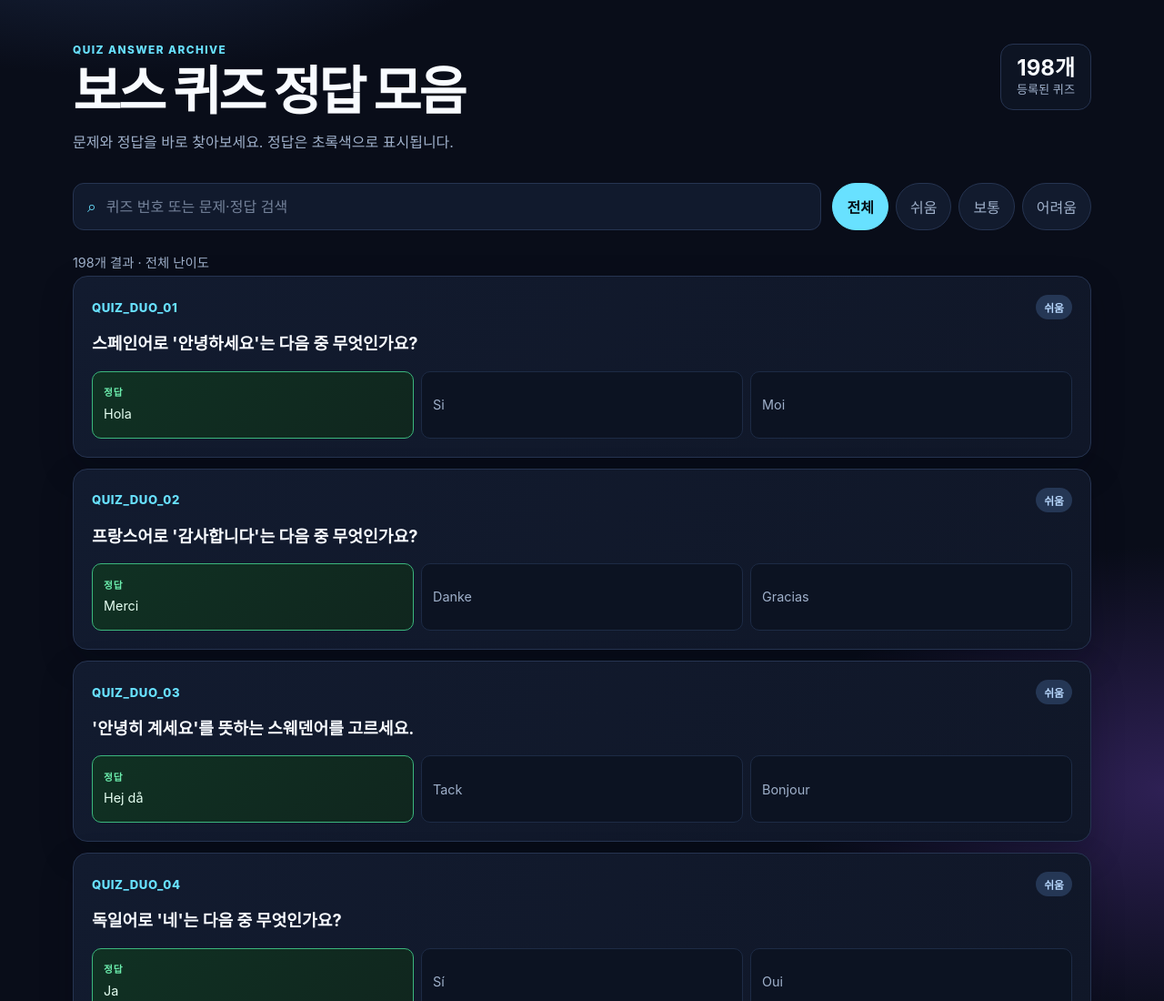
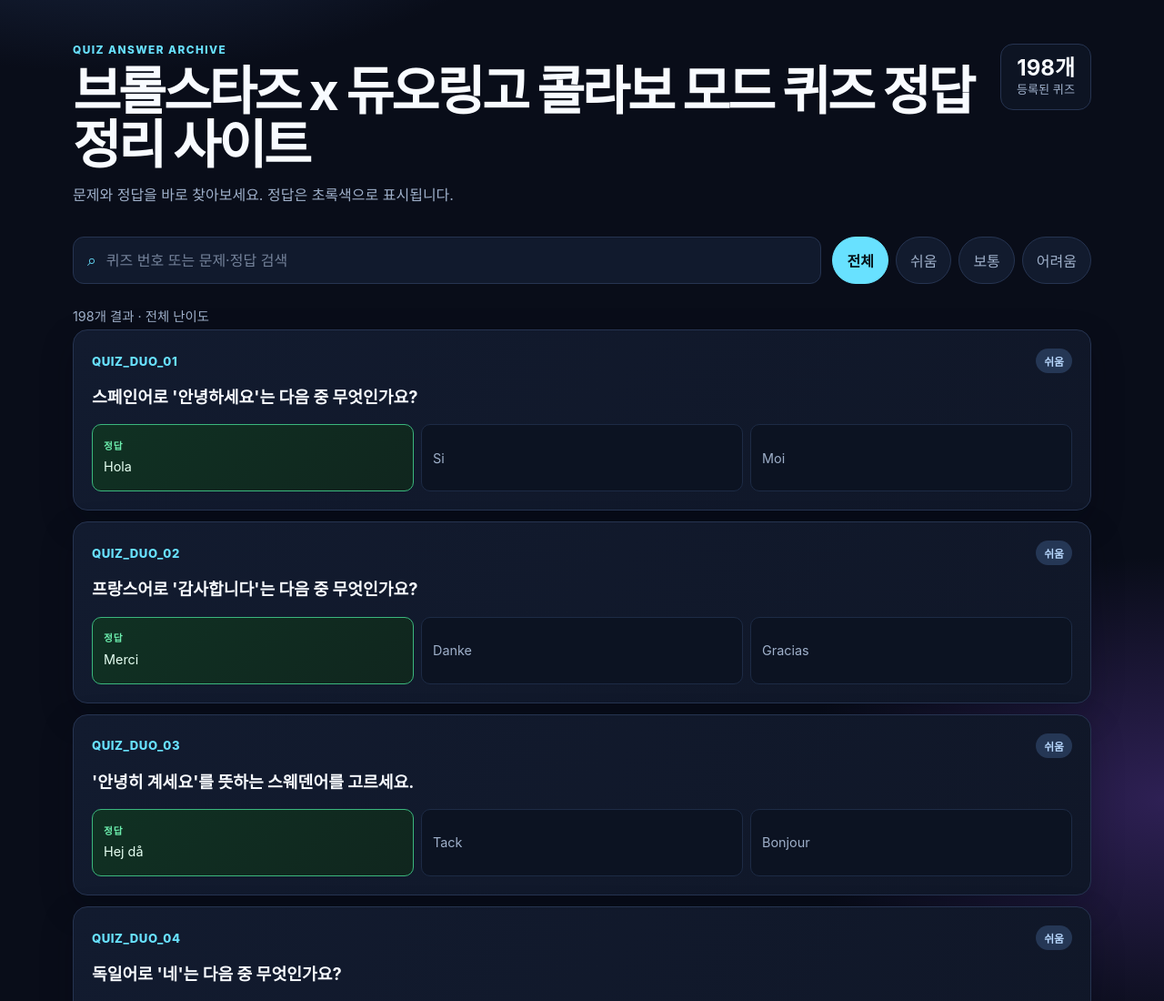
Before and after one commit to Droidz325/BSDQ, a plain HTML site: page index.html in a window 1280 px wide. Shown: the top 1100 px of the page at 91% size. Drawn offline with Linux system fonts and the light colour scheme.

Commit message:
Update index.html

```diff
--- a/index.html
+++ b/index.html
@@ -50,7 +50,7 @@
   <body>
     <main class="shell">
       <header>
-        <div><p class="eyebrow">QUIZ ANSWER ARCHIVE</p><h1>보스 퀴즈 정답 모음</h1><p class="intro">문제와 정답을 바로 찾아보세요. 정답은 초록색으로 표시됩니다.</p></div>
+        <div><p class="eyebrow">QUIZ ANSWER ARCHIVE</p><h1>브롤스타즈 x 듀오링고 콜라보 모드 퀴즈 정답 정리 사이트</h1><p class="intro">문제와 정답을 바로 찾아보세요. 정답은 초록색으로 표시됩니다.</p></div>
         <div class="total"><strong id="total">—</strong>등록된 퀴즈</div>
       </header>
       <section class="controls" aria-label="퀴즈 찾기"><label class="search"><span>⌕</span><input id="query" type="search" placeholder="퀴즈 번호 또는 문제·정답 검색" autocomplete="off" /></label><div class="filters" role="group" aria-label="난이도 필터"><button class="active" data-filter="All">전체</button><button data-filter="Easy">쉬움</button><button data-filter="Medium">보통</button><button data-filter="Difficult">어려움</button></div></section>
```
